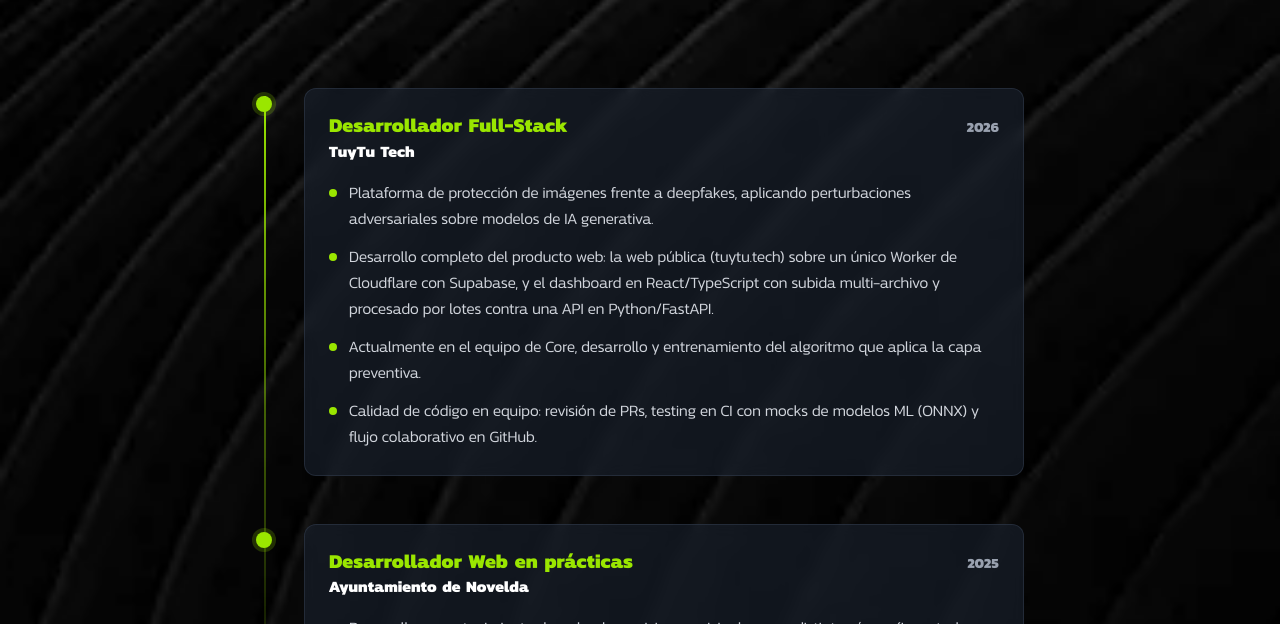
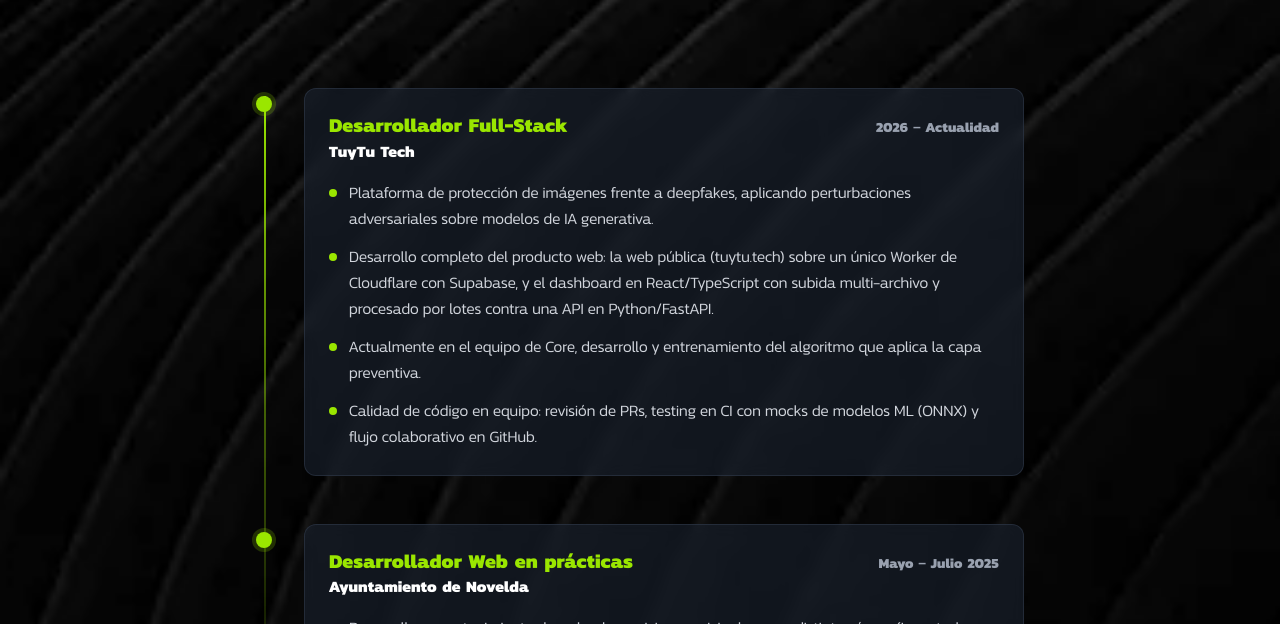
Before and after one commit to BorjaEscolanoMartin/PortFolio, a React (Vite) app: page / in a window 1280 px wide. Shown: the part 3491-4115 px from the top of the page. Built offline with nearby package versions, Linux system fonts and the light colour scheme.

Commit message:
feat: añadir meses a las prácticas de Novelda y publicar el CV con fechas completas

```diff
--- a/src/components/Experience.jsx
+++ b/src/components/Experience.jsx
@@ -3,7 +3,7 @@ const experiences = [
   {
     role: "Desarrollador Full-Stack",
     company: "TuyTu Tech",
-    period: "2026",
+    period: "2026 – Actualidad",
     bullets: [
       "Plataforma de protección de imágenes frente a deepfakes, aplicando perturbaciones adversariales sobre modelos de IA generativa.",
       "Desarrollo completo del producto web: la web pública (tuytu.tech) sobre un único Worker de Cloudflare con Supabase, y el dashboard en React/TypeScript con subida multi-archivo y procesado por lotes contra una API en Python/FastAPI.",
@@ -14,7 +14,7 @@ const experiences = [
   {
     role: "Desarrollador Web en prácticas",
     company: "Ayuntamiento de Novelda",
-    period: "2025",
+    period: "Mayo – Julio 2025",
     bullets: [
       "Desarrollo y mantenimiento de webs de servicios municipales para distintas áreas (juventud, cultura...).",
       "Maquetación y estructuración de contenidos con foco en la experiencia de usuario.",
```
Also changed, not shown: 2 other files (tests, documents, lock files or other folders).
